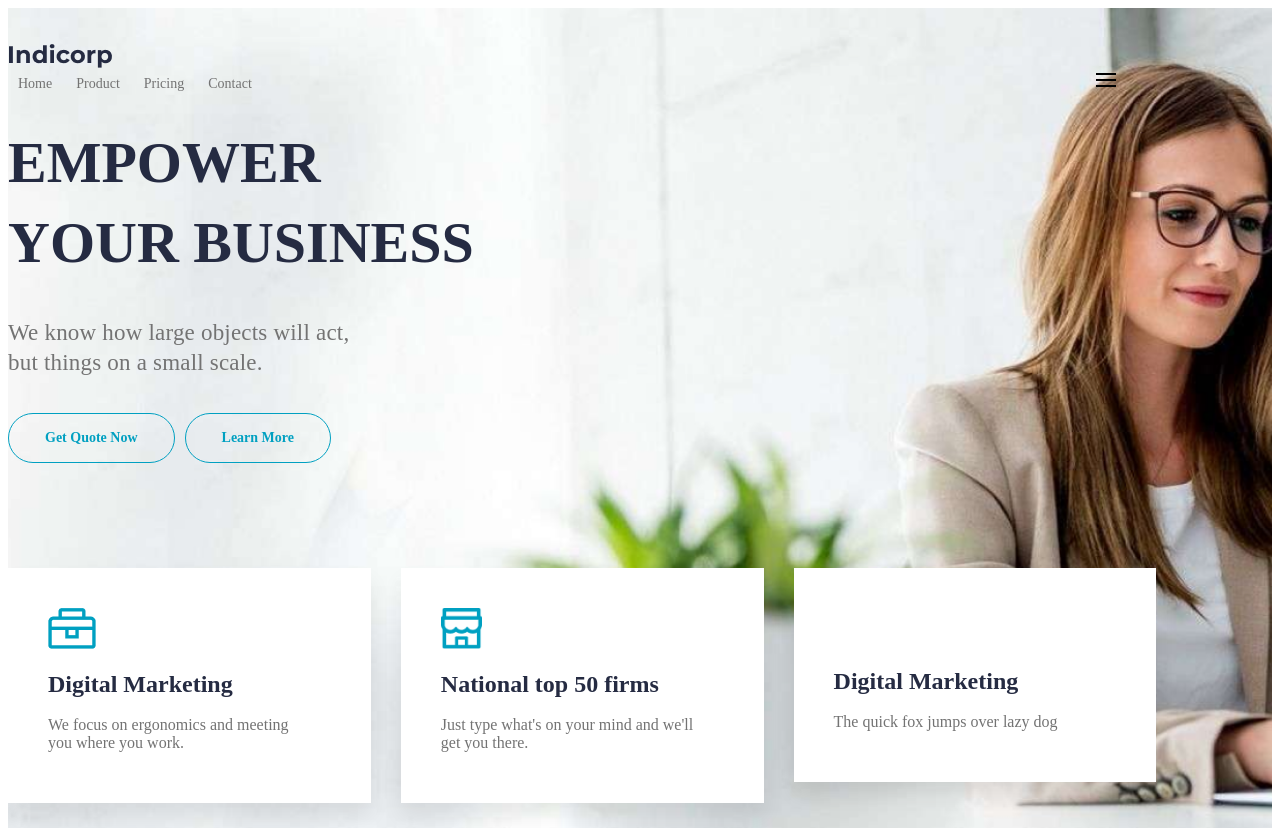
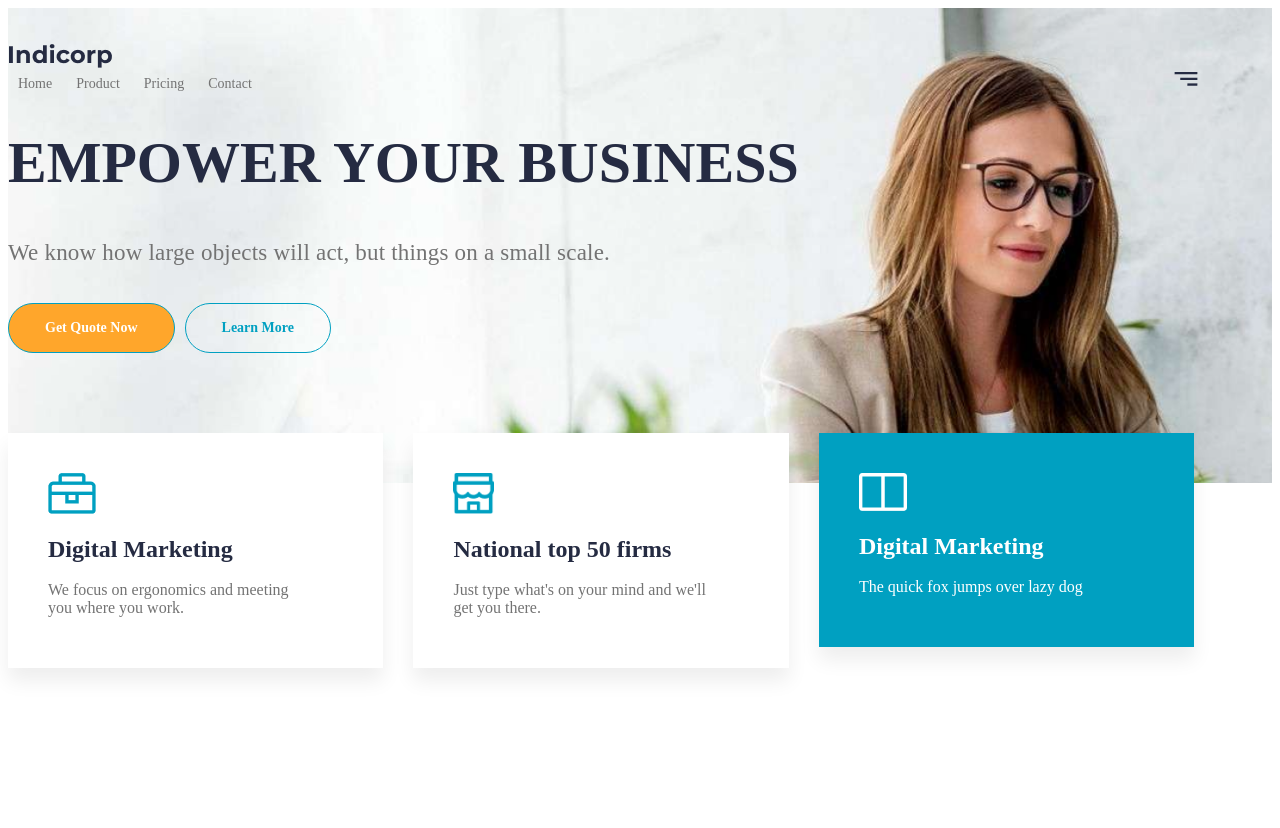
Before and after one commit to BychkevichN/course-css, a plain HTML site: page index.html in a window 1280 px wide. After the commit the page ends 800 px from the top, so only its background shows below. Drawn offline with Linux system fonts and the light colour scheme.

Commit message:
add section1

```diff
--- a/css/style.css
+++ b/css/style.css
@@ -4,6 +4,10 @@
   margin: 0;
   padding: 0;
   box-sizing: border-box;
+}
+.container{
+  max-width: 1440px;
+  margin: 0 auto;
 }
 .cap {
   color: #737373;
@@ -84,6 +88,12 @@ h4 {
   margin-bottom: 80px;
   overflow: auto;
 }
+
+.button_click{
+  float: right;
+  margin-right: 7%;
+}
+
 .buttons .click {
   float: left;
   padding: 10px 36px;
@@ -96,6 +106,10 @@ h4 {
   border: 1px solid #00a0c1;
   border-radius: 37px;
 }
+.click:first-child {
+  background-color:#FFA62B;
+  color:#fff
+}
 .product {
   overflow: auto;
   margin-bottom: -50px;
@@ -103,12 +117,20 @@ h4 {
 }
 .product_name {
   float: left;
-  width: 20%;
+  width: 21%;
   margin-right: 30px;
   padding: 40px 70px 35px 40px;
   background-color: #fff;
   box-shadow: 0px 13px 19px rgba(0, 0, 0, 0.07);
 }
+.product_name:last-child{
+  background-color:#00a0c1;
+}
+.product_name:last-child>p,
+.product_name:last-child>h3 {
+  color:#fff;
+}
+
 .product_name img {
   max-height: 41px;
   margin-bottom: 15px;
@@ -121,5 +143,5 @@ h4 {
 }
 .product_name p{
   Size: 14px
-  line-height: 20px
+  line-height: 20px;
 }
--- a/index.html
+++ b/index.html
@@ -9,6 +9,7 @@
   </head>
   <body>
       <header class="header">
+        <section class="container">
          <div class="logo">
           <img src="./images/Indicorp.png" alt="Indicorp logo" />
         </div>
@@ -20,25 +21,32 @@
             <li class="navigation_click"><a href="#">Contact</a></li>
           </ul>
         </nav>
-      <button class="button">
-        <span class="buttom_line"></span>
-        <span class="buttom_line"></span>
-        <span class="buttom_line"></span>
-      </button>
+        <div class="button_click">
+          <a href="#" class="buttom_s">
+          <img src="./images/button.png" alt="button" />
+          </a>
+        </div>
+      </section>
       </header>
     <main class="cap">
       <section class="name">
         <article class="description">
-          <h1>Empower <br />your business</h1>
+          <div class="container">
+          <h1>Empower your business</h1>
           <h4>
-            We know how large objects will act,<br /> but things on a small scale.
+            We know how large objects will act, but things on a small scale.
           </h4>
+        </div>
+
           <div class="buttons">
+            <div class="container">
             <a class="click" href="#">Get Quote Now</a>
             <a class="click" href="#">Learn More</a>
           </div>
+          </div>
         </article>
-        <article class="product">
+        <article class="product"></article>
+        <div class="container">
           <div class="product_name">
             <img src="./images/Digital Marketing.png" alt="Digital Marketing" />
             <h3>Digital Marketing</h3>
@@ -49,10 +57,12 @@
             <h3>National top 50 firms</h3>
             <p>Just type what's on your mind and we'll get you there.</p>
           </div>
-          <div class="product_name">
+          <class class="product_name">
             <img src="./images/Mark.png" alt="Digital Marketing" />
             <h3>Digital Marketing</h3>
             <p>The quick fox jumps over  lazy dog</p>
+          </class>
+          </div>
         </div>
         </article>
       </section>
```
Also changed, not shown: images/button.png (added). Lines whose indentation alone changed are shown as unchanged.
